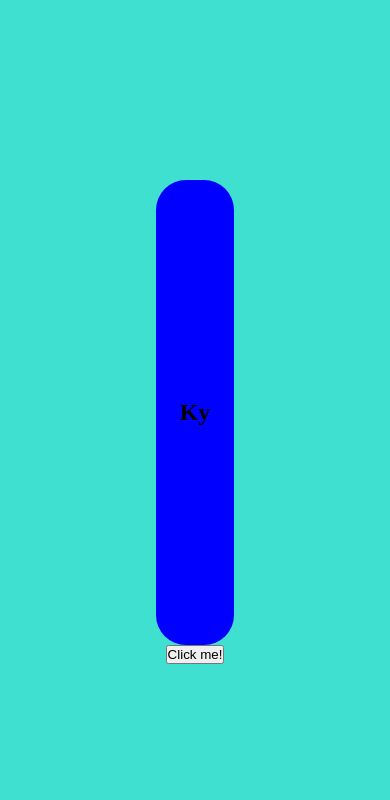
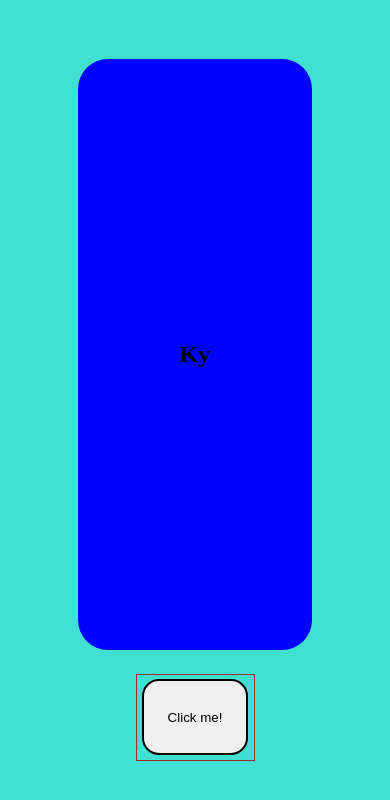
Before and after one commit to Kykyzxz/valentines-gift, a plain HTML site: page index.html in a window 390 px wide. Drawn offline with Linux system fonts and the light colour scheme.

Commit message:
initial changes on the css

```diff
--- a/index.css
+++ b/index.css
@@ -56,3 +56,37 @@ body{
     transform: rotateY(180deg);
     background-color: blueviolet;
 }
+
+.btn-div{
+    display: flex;
+    justify-content: center;
+    align-items: center;
+    height: 7%;
+    width: 7%;
+    border: 1px solid brown;
+    margin: 1.5rem;
+}
+
+button{
+    border-radius: 17px;
+    width: 90%;
+    height: 90%;
+    border: 2px solid black;
+}
+
+@media (max-width: 600px) {
+    .main-container {
+        height: 70vh;
+        width: 60%;
+    }
+
+    .btn-div {
+        height: 10%;
+        width: 30%;
+    }
+
+    button {
+        width: 90%;
+        height: 90%;
+    }
+}
```
